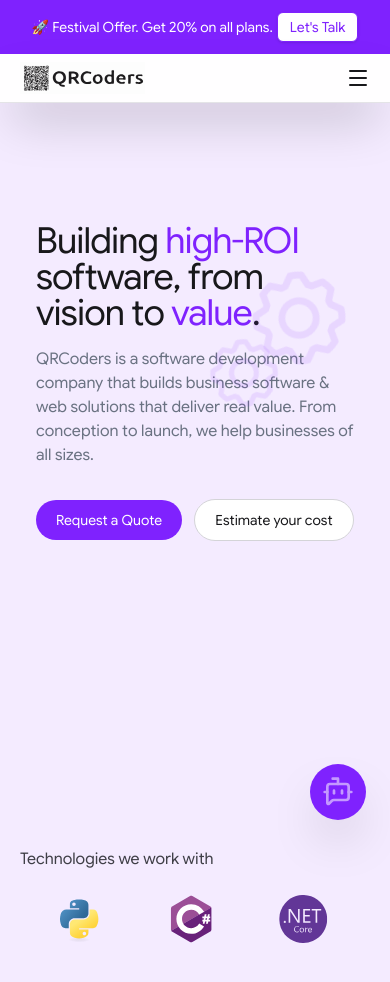
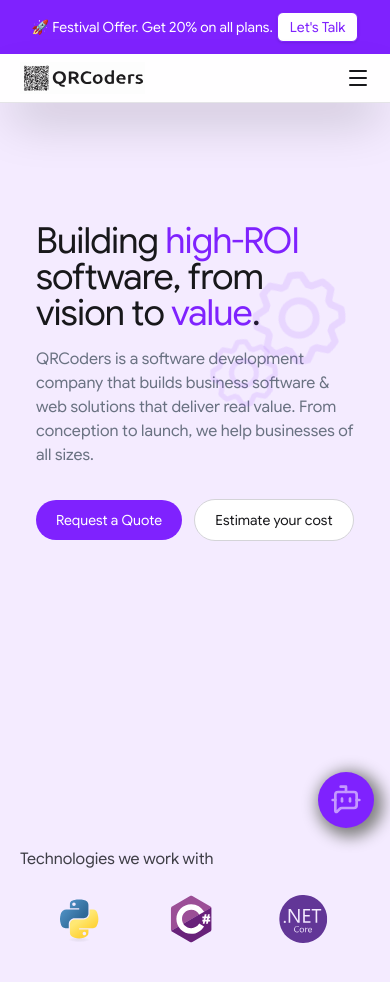
Before and after one commit to ramz-n/qr-coders, a React (Vite) app: page / in a window 390 px wide. Shown: the top 982 px of the page. Built offline with nearby package versions, Linux system fonts and the light colour scheme.

Commit message:
fix the size of chat box for mobile

```diff
--- a/src/components/TechConsultant.tsx
+++ b/src/components/TechConsultant.tsx
@@ -81,11 +81,11 @@ const TechConsultant = () => {
     };
 
     return (
-        <div className="fixed bottom-6 right-6 z-50 font-sans">
+        <div className="fixed bottom-4 right-4 z-50 font-sans">
             {!isOpen && (
                 <button
                     onClick={() => setIsOpen(true)}
-                    className="cursor-pointer flex items-center justify-center w-14 h-14 rounded-full bg-accent text-white shadow-2xl hover:bg-accent-strong hover:scale-105 transition-all duration-300 group"
+                    className="cursor-pointer flex items-center justify-center w-14 h-14 rounded-full bg-accent text-white shadow-[4px_4px_15px_5px_gray] hover:bg-accent-strong hover:scale-105 transition-all duration-300 group"
                     aria-label="Open AI Tech Consultant"
                 >
                     <BotMessageSquare className="w-8 h-8 group-hover:rotate-6 transition-transform animate-pulse" />
@@ -96,8 +96,8 @@ const TechConsultant = () => {
             )}
 
             {isOpen && (
-                <div className="w-[360px] sm:w-[400px] h-[550px] bg-white rounded-2xl shadow-2xl border border-gray-100 flex flex-col overflow-hidden animate-in slide-in-from-bottom-5 duration-200">
-                    <div className="p-4 bg-gradient-to-r from-accent to-accent-strong text-white flex items-center justify-between shadow-md">
+                <div className="w-80 h-130 bg-white rounded-2xl shadow-[4px_4px_20px_5px_gray] border border-gray-100 flex flex-col overflow-hidden animate-in slide-in-from-bottom-5 duration-200">
+                    <div className="p-4 bg-linear-to-r from-accent to-accent-strong text-white flex items-center justify-between shadow-md">
                         <div className="flex items-center space-x-3">
                             <div className="w-9 h-9 rounded-full bg-white/10 flex items-center justify-center border border-white/30">
                                 <Bot className="w-6 h-6 text-white" />
```
